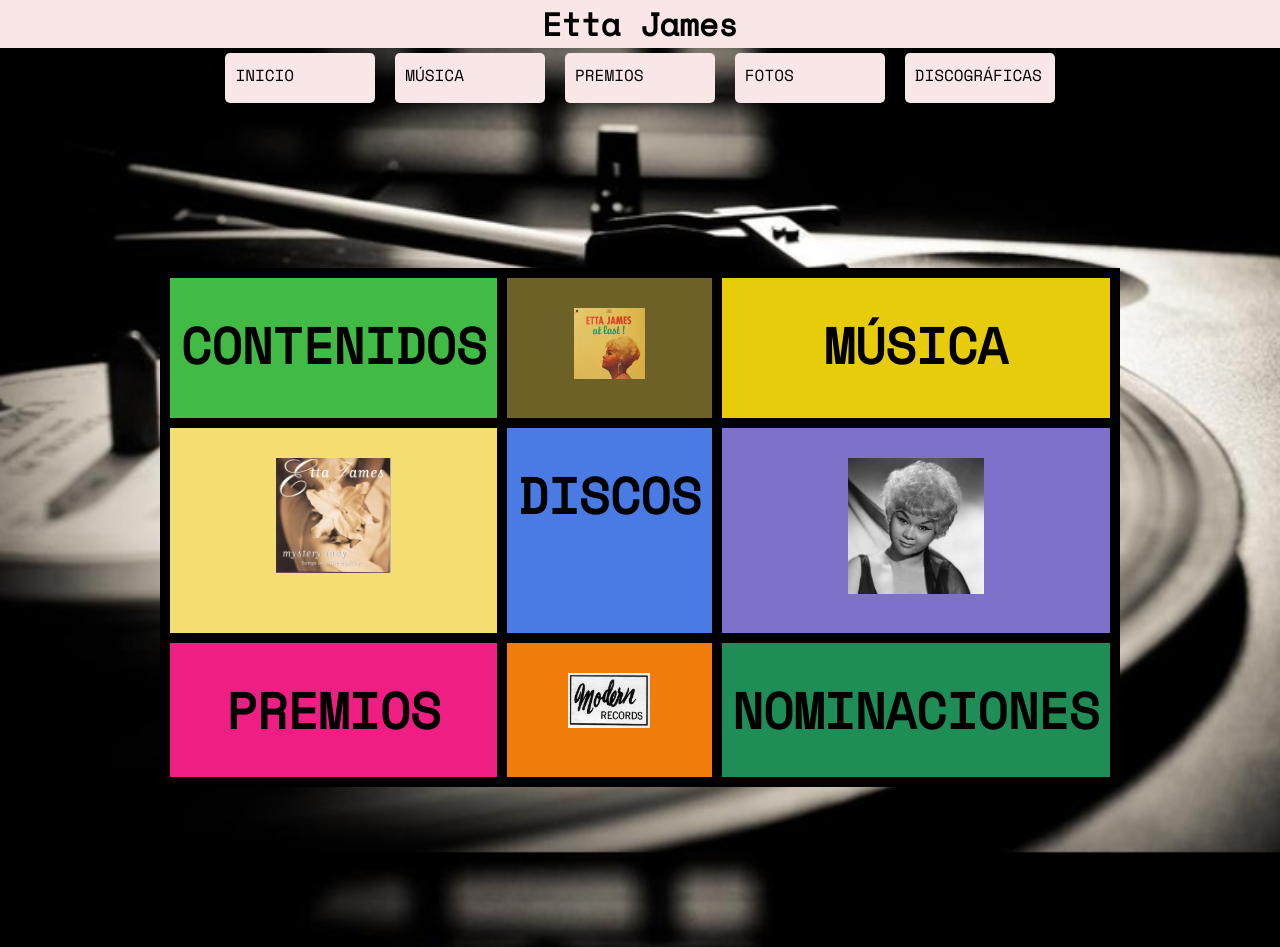
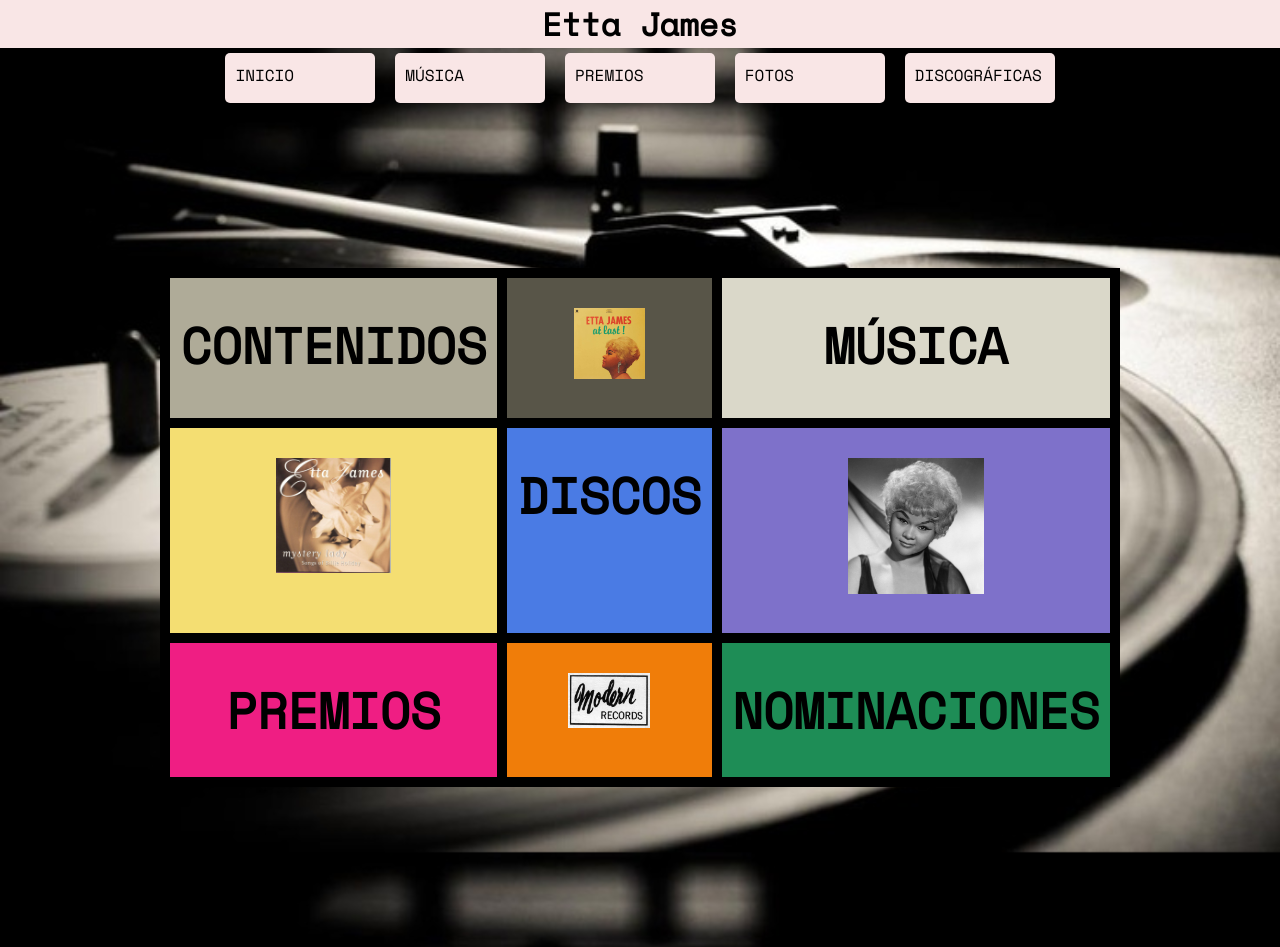
Before and after one commit to TaniaFlorez/EttaJames, a plain HTML site: page index.html in a window 1280 px wide. Drawn offline with nearby package versions, Linux system fonts and the light colour scheme; a web font is replaced by a local one.

Commit message:
colores neutros

```diff
--- a/css/style.css
+++ b/css/style.css
@@ -35,17 +35,17 @@ nav ul li{
 /*MOCKUP*/
 .caja1 {
     grid-area: caj1;
-    background-color: rgb(66, 186, 70);
+    background-color: rgb(175, 171, 152);
 }
 
 .caja2 {
     grid-area: caj2;
-    background-color: rgb(110, 97, 39);
+    background-color: rgb(88, 85, 72);
 }
 
 .caja3 {
     grid-area: caj3;
-    background-color: rgb(230, 204, 10);
+    background-color: rgb(218, 216, 201);
 }
 
 .caja4 {
```
